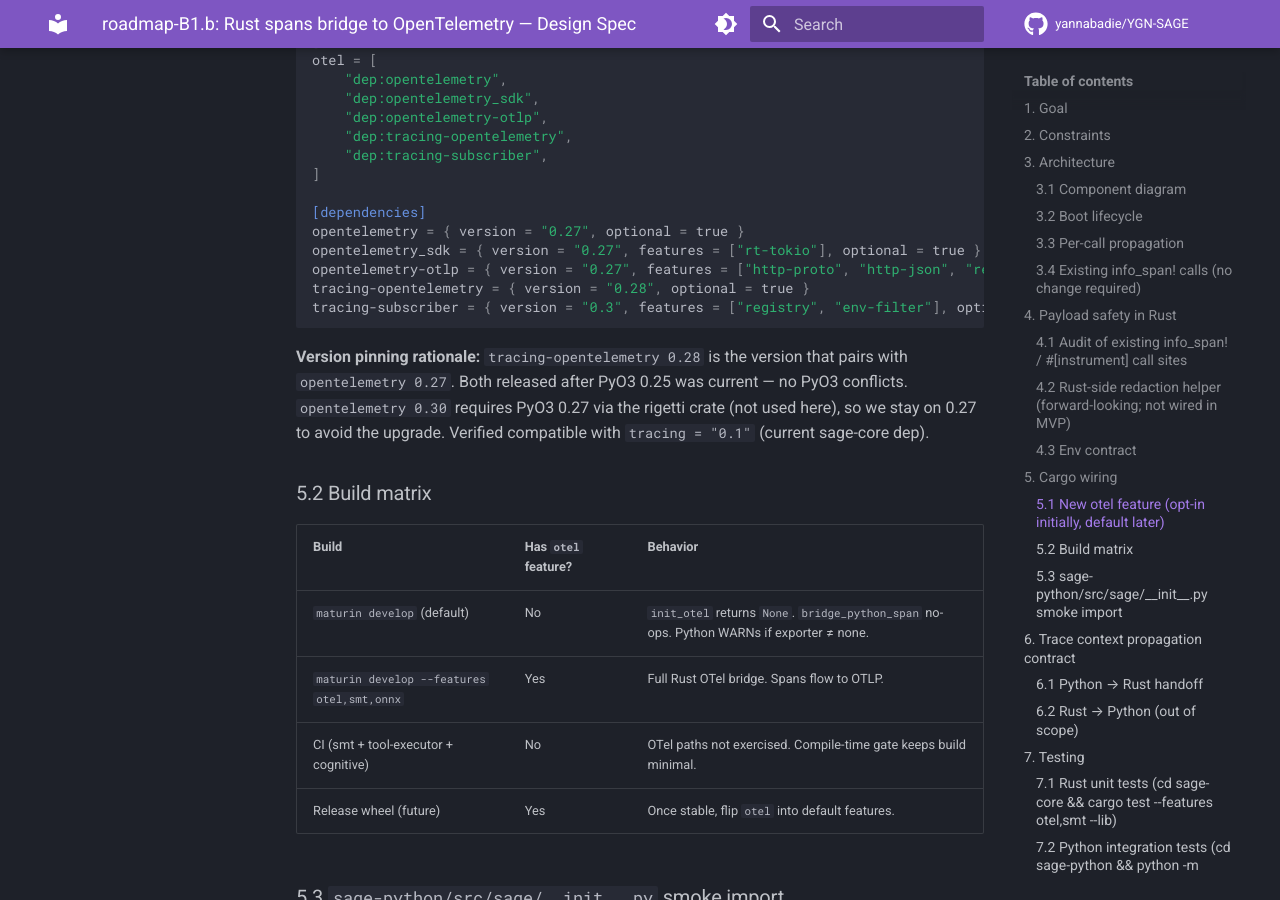
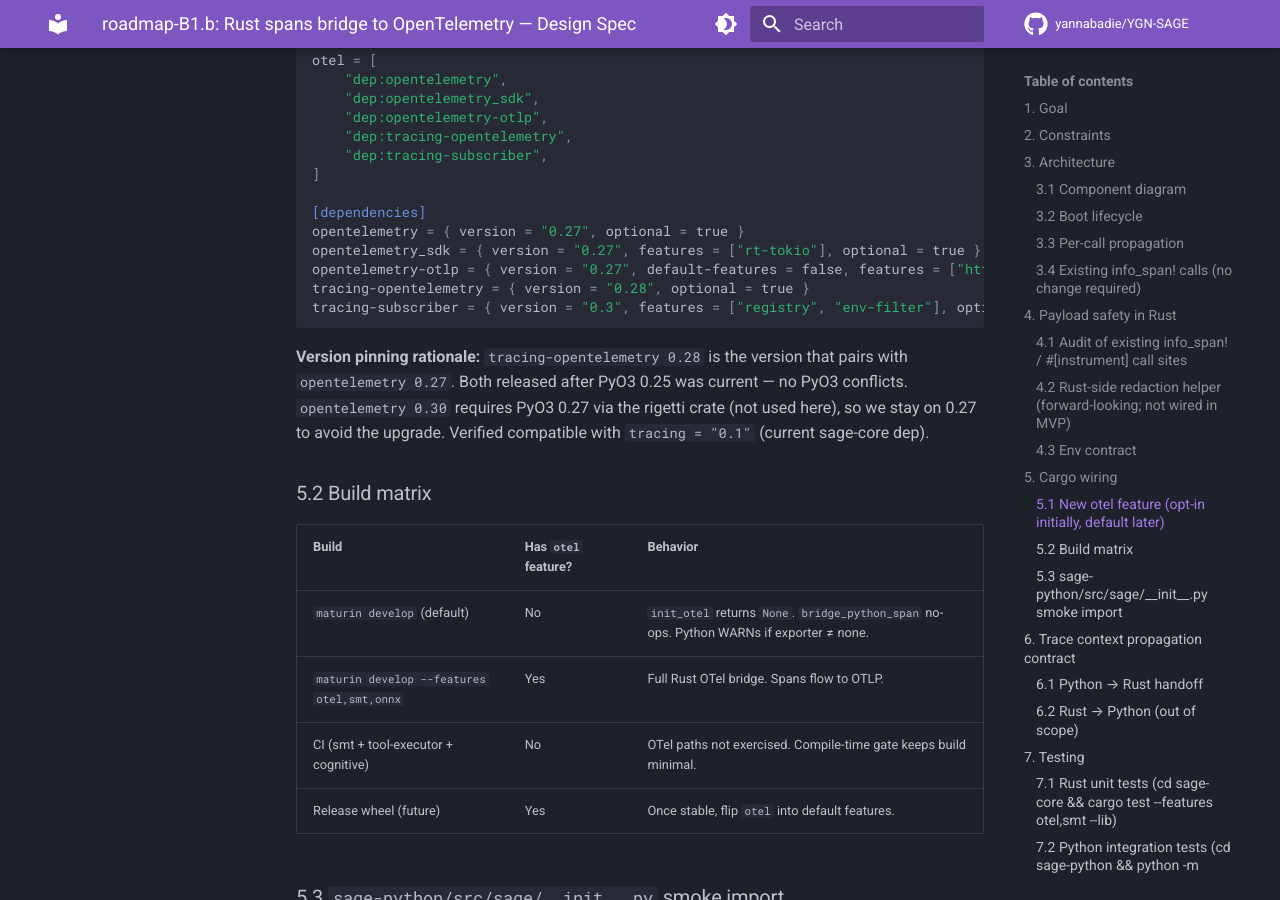
Before and after one commit to yannabadie/YGN-SAGE, an MkDocs documentation site: the page built from docs/superpowers/specs/2026-04-25-otel-rust-spans-design.md, in a window 1280 px wide and 900 px high, scrolled down 7524 px. Built offline with MkDocs 1.6.1 and Material for MkDocs 9.7.7, drawn with Linux system fonts in a browser that asks for light colours; comment, search, counter and statistics services are not loaded.

Commit message:
fix(b1.b): drop opentelemetry-otlp default-features (16 unused transitives)
Code review on c2d4969b flagged: without default-features = false,
opentelemetry-otlp 0.27 pulls grpc-tonic + tonic + prost + axum +
tower 0.4 + h2 + socket2 0.5 + ~10 more transitives that an HTTP-only
client doesn't need. Spec section 5.1 had the same omission.

Re-added trace explicitly (required by http-proto/http-json, was a
default feature).

Cargo.lock shrinks by the gRPC stack. Both build modes still verify.

Co-Authored-By: Claude Opus 4.7 (1M context) <noreply@anthropic.com>

````diff
--- a/docs/superpowers/specs/2026-04-25-otel-rust-spans-design.md
+++ b/docs/superpowers/specs/2026-04-25-otel-rust-spans-design.md
@@ -275,7 +275,7 @@ otel = [
 [dependencies]
 opentelemetry = { version = "0.27", optional = true }
 opentelemetry_sdk = { version = "0.27", features = ["rt-tokio"], optional = true }
-opentelemetry-otlp = { version = "0.27", features = ["http-proto", "http-json", "reqwest-client"], optional = true }
+opentelemetry-otlp = { version = "0.27", default-features = false, features = ["http-proto", "http-json", "reqwest-client", "trace"], optional = true }
 tracing-opentelemetry = { version = "0.28", optional = true }
 tracing-subscriber = { version = "0.3", features = ["registry", "env-filter"], optional = true }
 ```
````
Also changed, not shown: 2 other files.
